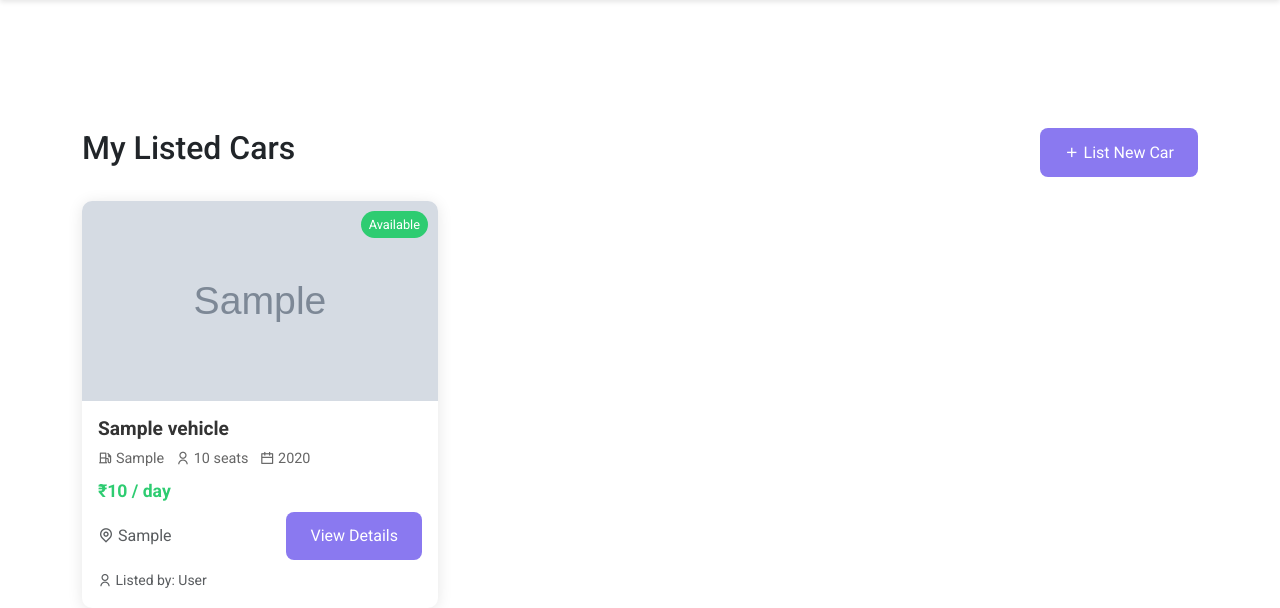
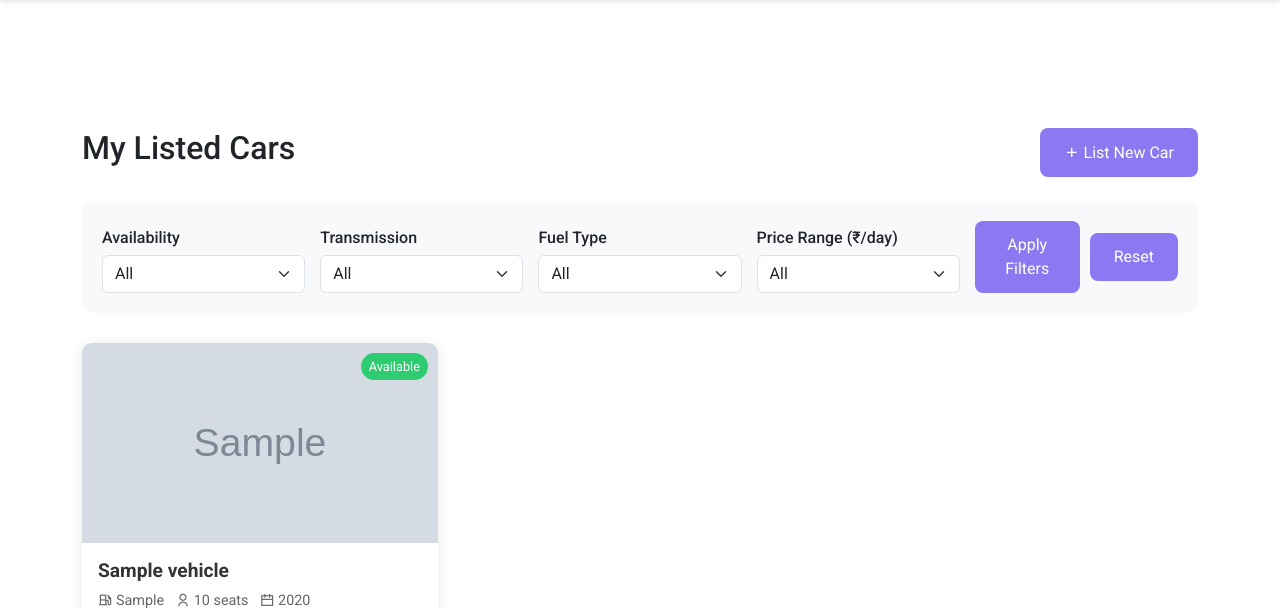
Before and after one commit to sangramdebata/ReadyWheel-, a PHP site: page /Profiles/my_listed_cars.php in a window 1280 px wide. Shown: the part 89-697 px from the top of the page. Run offline with PHP 8.4, Linux system fonts and the light colour scheme; the visitor is signed in with stand-in values (Sample User, id 1); tables that the repository leaves empty hold one stand-in row (values such as "Sample post"); grey boxes marked "Sample" are stand-in pictures; some libraries are stand-ins or nearby versions.

Commit message:
Filter added

```diff
--- a/Profiles/my_listed_cars.php
+++ b/Profiles/my_listed_cars.php
@@ -12,16 +12,59 @@ if (!isset($_SESSION['user_id'])) {
     exit();
 }
 
-// Debug: Print user ID
-error_log("User ID: " . $_SESSION['user_id']);
+// Get filter parameters
+$availability = isset($_GET['availability']) ? $_GET['availability'] : '';
+$transmission = isset($_GET['transmission']) ? $_GET['transmission'] : '';
+$fuel_type = isset($_GET['fuel_type']) ? $_GET['fuel_type'] : '';
+$price_range = isset($_GET['price_range']) ? $_GET['price_range'] : '';
 
-// Fetch all cars with owner information
+// Build the base SQL query
 $sql = "SELECT v.*, u.fullname as owner_name, u.mobile as owner_mobile, u.email as owner_email,
         (SELECT photo_path FROM vehicle_photos WHERE vehicle_id = v.id LIMIT 1) as photo_path
         FROM vehicles v
         JOIN users u ON v.owner_id = u.id
-        WHERE v.owner_id = ?
-        ORDER BY v.created_at DESC";
+        WHERE v.owner_id = ?";
+
+// Add filter conditions
+$params = [$_SESSION['user_id']];
+$types = "i";
+
+if ($availability !== '') {
+    $sql .= " AND v.is_available = ?";
+    $params[] = ($availability === 'available' ? 1 : 0);
+    $types .= "i";
+}
+
+if ($transmission !== '') {
+    $sql .= " AND v.transmission = ?";
+    $params[] = $transmission;
+    $types .= "s";
+}
+
+if ($fuel_type !== '') {
+    $sql .= " AND v.fuel_type = ?";
+    $params[] = $fuel_type;
+    $types .= "s";
+}
+
+if ($price_range !== '') {
+    switch ($price_range) {
+        case '0-1000':
+            $sql .= " AND v.price_per_day <= 1000";
+            break;
+        case '1000-2000':
+            $sql .= " AND v.price_per_day BETWEEN 1000 AND 2000";
+            break;
+        case '2000-5000':
+            $sql .= " AND v.price_per_day BETWEEN 2000 AND 5000";
+            break;
+        case '5000+':
+            $sql .= " AND v.price_per_day > 5000";
+            break;
+    }
+}
+
+$sql .= " ORDER BY v.created_at DESC";
 
 try {
     $stmt = $conn->prepare($sql);
@@ -29,7 +72,12 @@ try {
         throw new Exception("Prepare failed: " . $conn->error);
     }
 
-    $stmt->bind_param("i", $_SESSION['user_id']);
+    if (count($params) > 1) {
+        $stmt->bind_param($types, ...$params);
+    } else {
+        $stmt->bind_param("i", $_SESSION['user_id']);
+    }
+
     if (!$stmt->execute()) {
         throw new Exception("Execute failed: " . $stmt->error);
     }
@@ -37,15 +85,29 @@ try {
     $result = $stmt->get_result();
     $cars = $result->fetch_all(MYSQLI_ASSOC);
 
-    // Debug: Print number of cars found
-    error_log("Number of cars found: " . count($cars));
+    // Get unique values for filters
+    $filter_sql = "SELECT DISTINCT transmission, fuel_type FROM vehicles WHERE owner_id = ?";
+    $filter_stmt = $conn->prepare($filter_sql);
+    $filter_stmt->bind_param("i", $_SESSION['user_id']);
+    $filter_stmt->execute();
+    $filter_result = $filter_stmt->get_result();
+    $transmissions = [];
+    $fuel_types = [];
 
-    if (empty($cars)) {
-        error_log("No cars found for user ID: " . $_SESSION['user_id']);
+    while ($row = $filter_result->fetch_assoc()) {
+        if (!in_array($row['transmission'], $transmissions)) {
+            $transmissions[] = $row['transmission'];
+        }
+        if (!in_array($row['fuel_type'], $fuel_types)) {
+            $fuel_types[] = $row['fuel_type'];
+        }
     }
+
 } catch (Exception $e) {
     error_log("Error in my_listed_cars.php: " . $e->getMessage());
     $cars = [];
+    $transmissions = [];
+    $fuel_types = [];
 }
 ?>
 
@@ -129,6 +191,31 @@ try {
         a.text-decoration-none:hover {
             text-decoration: none;
         }
+        .filter-section {
+            background: #f8f9fa;
+            padding: 20px;
+            border-radius: 10px;
+            margin-bottom: 30px;
+        }
+        .filter-form {
+            display: grid;
+            grid-template-columns: repeat(auto-fit, minmax(200px, 1fr));
+            gap: 15px;
+            align-items: end;
+        }
+        .filter-group {
+            margin-bottom: 0;
+        }
+        .filter-group label {
+            display: block;
+            margin-bottom: 5px;
+            font-weight: 500;
+        }
+        .filter-actions {
+            display: flex;
+            gap: 10px;
+            align-items: center;
+        }
     </style>
 </head>
 <body>
@@ -174,9 +261,65 @@ try {
             </a>
         </div>
 
+        <!-- Filter Section -->
+        <div class="filter-section">
+            <form method="GET" class="filter-form">
+                <div class="filter-group">
+                    <label for="availability">Availability</label>
+                    <select class="form-select" id="availability" name="availability">
+                        <option value="">All</option>
+                        <option value="available" <?php echo $availability === 'available' ? 'selected' : ''; ?>>Available</option>
+                        <option value="unavailable" <?php echo $availability === 'unavailable' ? 'selected' : ''; ?>>Unavailable</option>
+                    </select>
+                </div>
+
+                <div class="filter-group">
+                    <label for="transmission">Transmission</label>
+                    <select class="form-select" id="transmission" name="transmission">
+                        <option value="">All</option>
+                        <?php foreach ($transmissions as $trans): ?>
+                            <option value="<?php echo htmlspecialchars($trans); ?>"
+                                    <?php echo $transmission === $trans ? 'selected' : ''; ?>>
+                                <?php echo htmlspecialchars($trans); ?>
+                            </option>
+                        <?php endforeach; ?>
+                    </select>
+                </div>
+
+                <div class="filter-group">
+                    <label for="fuel_type">Fuel Type</label>
+                    <select class="form-select" id="fuel_type" name="fuel_type">
+                        <option value="">All</option>
+                        <?php foreach ($fuel_types as $fuel): ?>
+                            <option value="<?php echo htmlspecialchars($fuel); ?>"
+                                    <?php echo $fuel_type === $fuel ? 'selected' : ''; ?>>
+                                <?php echo htmlspecialchars($fuel); ?>
+                            </option>
+                        <?php endforeach; ?>
+                    </select>
+                </div>
+
+                <div class="filter-group">
+                    <label for="price_range">Price Range (₹/day)</label>
+                    <select class="form-select" id="price_range" name="price_range">
+                        <option value="">All</option>
+                        <option value="0-1000" <?php echo $price_range === '0-1000' ? 'selected' : ''; ?>>Under ₹1,000</option>
+                        <option value="1000-2000" <?php echo $price_range === '1000-2000' ? 'selected' : ''; ?>>₹1,000 - ₹2,000</option>
+                        <option value="2000-5000" <?php echo $price_range === '2000-5000' ? 'selected' : ''; ?>>₹2,000 - ₹5,000</option>
+                        <option value="5000+" <?php echo $price_range === '5000+' ? 'selected' : ''; ?>>Over ₹5,000</option>
+                    </select>
+                </div>
+
+                <div class="filter-actions">
+                    <button type="submit" class="btn btn-primary">Apply Filters</button>
+                    <a href="my_listed_cars.php" class="btn btn-secondary">Reset</a>
+                </div>
+            </form>
+        </div>
+
         <?php if (empty($cars)): ?>
             <div class="alert alert-info">
-                You haven't listed any cars yet. <a href="owner.php">List your first car</a>
+                No cars found matching your criteria. <a href="owner.php">List a new car</a>
             </div>
         <?php else: ?>
             <div class="row g-4">
```
